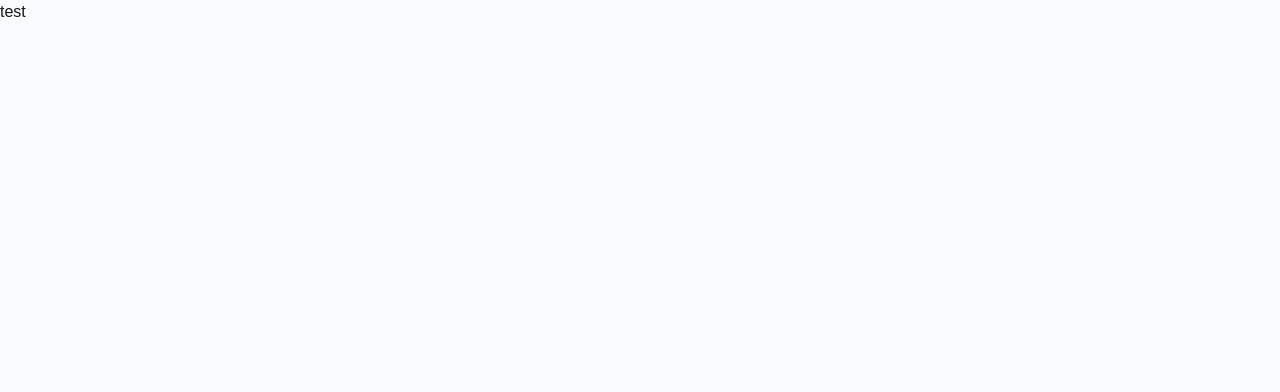
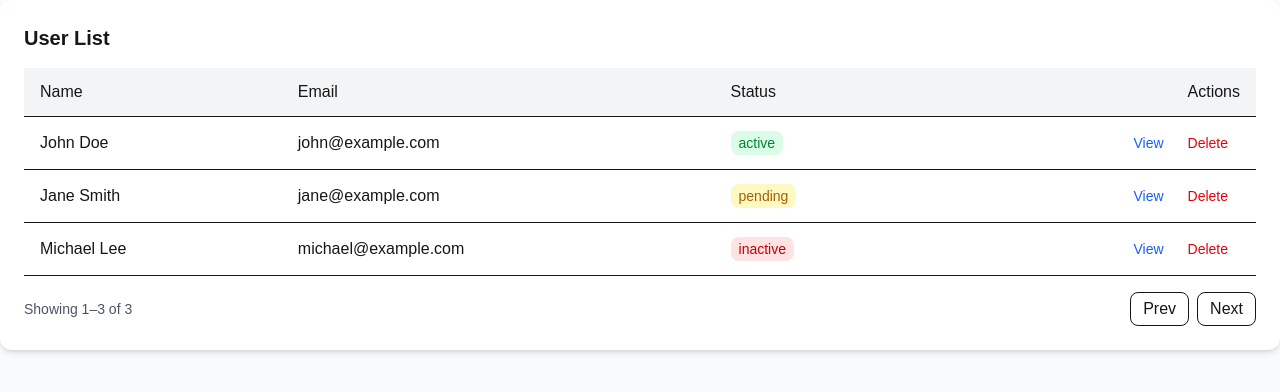
Before and after one commit to witchapartsangmuang/business_management, a Next.js app in the folder frontend/: page /test2 in a window 1280 px wide. Shown: the top 392 px of the page. Built offline with nearby package versions, Linux system fonts and the light colour scheme.

Commit message:
test table

```diff
--- a/frontend/src/app/test2/client.tsx
+++ b/frontend/src/app/test2/client.tsx
@@ -1,7 +1,83 @@
-export default function clientPage() {
-    return (
-        <div>
-            test
+import React from "react";
+
+type Row = {
+  id: string;
+  name: string;
+  email: string;
+  status: "active" | "inactive" | "pending";
+};
+
+const statusClass = {
+  active: "bg-green-100 text-green-700",
+  inactive: "bg-red-100 text-red-700",
+  pending: "bg-yellow-100 text-yellow-700",
+};
+
+export default function DataTable() {
+  const data: Row[] = [
+    { id: "1", name: "John Doe", email: "john@example.com", status: "active" },
+    { id: "2", name: "Jane Smith", email: "jane@example.com", status: "pending" },
+    { id: "3", name: "Michael Lee", email: "michael@example.com", status: "inactive" },
+  ];
+
+  return (
+    <div className="p-6 bg-white rounded-xl shadow-md">
+      <h2 className="text-xl font-semibold mb-4">User List</h2>
+
+      <div className="overflow-x-auto">
+        <table className="w-full border-collapse">
+          {/* Table Header */}
+          <thead>
+            <tr className="bg-gray-100 text-left border-b">
+              <th className="px-4 py-3 font-medium">Name</th>
+              <th className="px-4 py-3 font-medium">Email</th>
+              <th className="px-4 py-3 font-medium">Status</th>
+              <th className="px-4 py-3 font-medium text-right">Actions</th>
+            </tr>
+          </thead>
+
+          {/* Table Body */}
+          <tbody>
+            {data.map((row) => (
+              <tr
+                key={row.id}
+                className="border-b hover:bg-gray-50 transition-colors"
+              >
+                <td className="px-4 py-3">{row.name}</td>
+                <td className="px-4 py-3">{row.email}</td>
+                <td className="px-4 py-3">
+                  <span
+                    className={`px-2 py-1 rounded-lg text-sm font-medium ${statusClass[row.status]}`}
+                  >
+                    {row.status}
+                  </span>
+                </td>
+                <td className="px-4 py-3 text-right">
+                  <button className="px-3 py-1 text-sm text-blue-600 hover:underline">
+                    View
+                  </button>
+                  <button className="px-3 py-1 text-sm text-red-600 hover:underline">
+                    Delete
+                  </button>
+                </td>
+              </tr>
+            ))}
+          </tbody>
+        </table>
+      </div>
+
+      {/* Pagination */}
+      <div className="flex justify-between items-center mt-4">
+        <p className="text-sm text-gray-600">Showing 1–3 of 3</p>
+        <div className="flex gap-2">
+          <button className="px-3 py-1 border rounded-lg hover:bg-gray-100">
+            Prev
+          </button>
+          <button className="px-3 py-1 border rounded-lg hover:bg-gray-100">
+            Next
+          </button>
         </div>
-    )
+      </div>
+    </div>
+  );
 }
```
